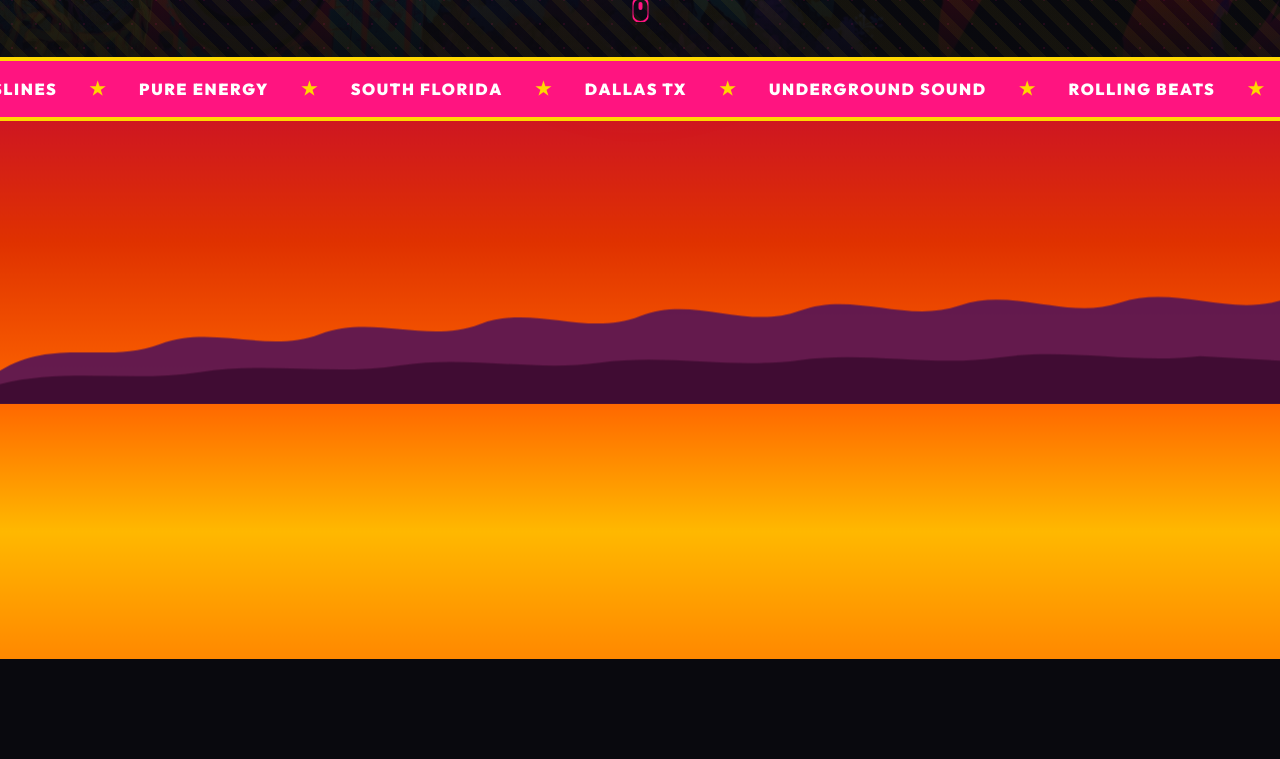
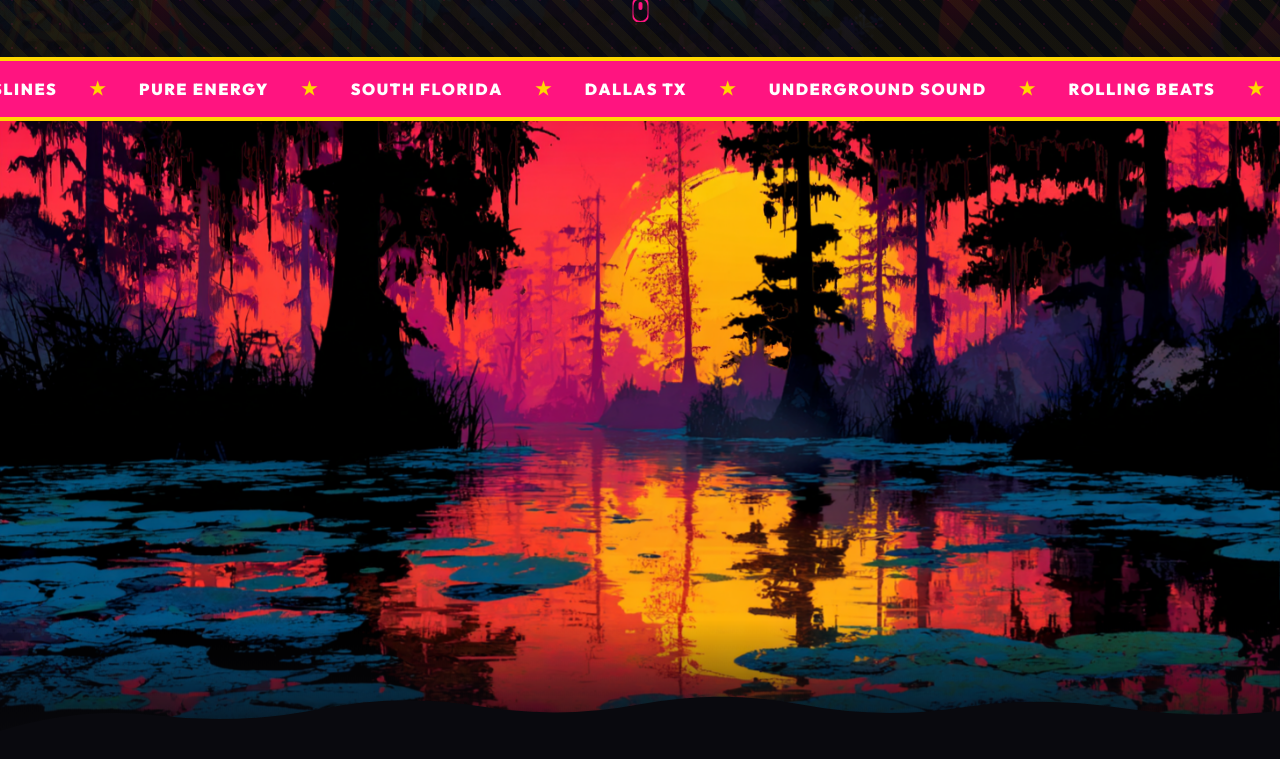
Before and after one commit to numonics-byte/nu-infinite, a Next.js app: page / in a window 1280 px wide. Shown: the part 780-1539 px from the top of the page. Built offline with nearby package versions, Linux system fonts and the light colour scheme.

Commit message:
feat: enhanced parallax - 7 layers, lerp smoothing, scale shift, haze, drift

```diff
--- a/src/components/FloridaParallax.tsx
+++ b/src/components/FloridaParallax.tsx
@@ -2,38 +2,89 @@
 
 import { useEffect, useRef } from "react";
 
-// ─── Parallax speed per layer ─────────────────────────────────────────────
-// 5 layers: sky (barely moves) → foreground PNG (fastest)
-const SPEEDS = [0.02, 0.07, 0.14, 0.38, 0.6];
+// ─── Layer config ─────────────────────────────────────────────────────────
+// 7 layers with wide speed spread for dramatic depth separation
+const LAYER_CONFIG = [
+  { speed: 0.01, scale: 0,    driftX: 0    },  // 0 – sky gradient
+  { speed: 0.06, scale: 0,    driftX: 0    },  // 1 – sun + distant treeline
+  { speed: 0.10, scale: 0,    driftX: 0    },  // 2 – atmospheric haze
+  { speed: 0.22, scale: 0.02, driftX: 0    },  // 3 – everglades midground
+  { speed: 0.36, scale: 0.03, driftX: 0.02 },  // 4 – mid-depth cypress SVGs
+  { speed: 0.55, scale: 0.05, driftX: 0.04 },  // 5 – foreground PNG
+  { speed: 0.70, scale: 0,    driftX: 0    },  // 6 – bottom page fade
+];
+
+const LERP_FACTOR = 0.08; // smoothing factor (lower = smoother / more lag)
 
 // ─── Main component ───────────────────────────────────────────────────────
 export default function FloridaParallax() {
   const sectionRef = useRef<HTMLElement>(null);
-  const layerRefs  = useRef<(HTMLDivElement | null)[]>(Array(5).fill(null));
+  const layerRefs  = useRef<(HTMLDivElement | null)[]>(Array(7).fill(null));
+  const currentY   = useRef<number[]>(Array(7).fill(0));
+  const targetY    = useRef<number[]>(Array(7).fill(0));
+  const currentX   = useRef<number[]>(Array(7).fill(0));
+  const targetX    = useRef<number[]>(Array(7).fill(0));
+  const currentS   = useRef<number[]>(Array(7).fill(1));
+  const targetS    = useRef<number[]>(Array(7).fill(1));
   const rafRef     = useRef<number>(0);
+  const running    = useRef(true);
 
   useEffect(() => {
-    function update() {
+    function computeTargets() {
       const section = sectionRef.current;
       if (!section) return;
       const rect    = section.getBoundingClientRect();
-      // px the section has entered the viewport from the bottom (0 = just touched bottom edge)
       const entered = Math.max(0, window.innerHeight - rect.top);
+      const progress = Math.min(1, entered / (window.innerHeight + section.offsetHeight));
 
-      layerRefs.current.forEach((el, i) => {
-        if (el) el.style.transform = `translateY(${-entered * SPEEDS[i]}px)`;
+      LAYER_CONFIG.forEach((cfg, i) => {
+        targetY.current[i] = -entered * cfg.speed;
+        targetX.current[i] = entered * cfg.driftX * (i % 2 === 0 ? 1 : -1);
+        targetS.current[i] = 1 + progress * cfg.scale;
       });
     }
 
-    function onScroll() {
-      cancelAnimationFrame(rafRef.current);
-      rafRef.current = requestAnimationFrame(update);
+    function lerp(a: number, b: number, t: number) {
+      return a + (b - a) * t;
     }
 
-    window.addEventListener("scroll", onScroll, { passive: true });
-    update();
+    function animate() {
+      if (!running.current) return;
+
+      computeTargets();
+
+      let needsUpdate = false;
+      layerRefs.current.forEach((el, i) => {
+        if (!el) return;
+
+        const dy = Math.abs(targetY.current[i] - currentY.current[i]);
+        const dx = Math.abs(targetX.current[i] - currentX.current[i]);
+        const ds = Math.abs(targetS.current[i] - currentS.current[i]);
+
+        if (dy > 0.1 || dx > 0.1 || ds > 0.0001) {
+          needsUpdate = true;
+          currentY.current[i] = lerp(currentY.current[i], targetY.current[i], LERP_FACTOR);
+          currentX.current[i] = lerp(currentX.current[i], targetX.current[i], LERP_FACTOR);
+          currentS.current[i] = lerp(currentS.current[i], targetS.current[i], LERP_FACTOR);
+        }
+
+        el.style.transform =
+          `translate3d(${currentX.current[i]}px, ${currentY.current[i]}px, 0) scale(${currentS.current[i]})`;
+      });
+
+      if (needsUpdate) {
+        rafRef.current = requestAnimationFrame(animate);
+      } else {
+        // Idle — wait for next scroll
+        rafRef.current = requestAnimationFrame(animate);
+      }
+    }
+
+    // Kick off continuous animation loop
+    rafRef.current = requestAnimationFrame(animate);
+
     return () => {
-      window.removeEventListener("scroll", onScroll);
+      running.current = false;
       cancelAnimationFrame(rafRef.current);
     };
   }, []);
@@ -48,7 +99,7 @@
       className="relative overflow-hidden h-[50vh] md:h-[80vh]"
       aria-hidden="true"
     >
-      {/* ── Layer 0 · Sky (furthest, barely moves) ──────────────────── */}
+      {/* ── Layer 0 · Sky gradient (furthest) ─────────────────────────── */}
       <div
         ref={layerRef(0)}
         className="absolute inset-0 will-change-transform"
@@ -64,15 +115,15 @@
         <div
           className="absolute"
           style={{
-            width: 200,
-            height: 200,
+            width: 220,
+            height: 220,
             background:
-              "radial-gradient(circle, #FFE050 25%, #FFAA00 55%, rgba(255,130,0,0.3) 75%, transparent 90%)",
+              "radial-gradient(circle, #FFE050 20%, #FFAA00 50%, rgba(255,130,0,0.3) 72%, transparent 88%)",
             borderRadius: "50%",
-            top: "10%",
+            top: "8%",
             left: "50%",
             transform: "translateX(-50%)",
-            boxShadow: "0 0 80px 30px rgba(255, 180, 0, 0.35)",
+            boxShadow: "0 0 100px 40px rgba(255, 180, 0, 0.4), 0 0 200px 80px rgba(255, 100, 0, 0.15)",
           }}
         />
         {/* Distant jagged treeline — two layers for depth */}
@@ -99,8 +150,18 @@
         </svg>
       </div>
 
-      {/* ── Layer 2 · Main florida_everglades.png ────────────────────── */}
-      <div ref={layerRef(2)} className="absolute inset-0 will-change-transform">
+      {/* ── Layer 2 · Atmospheric haze (aerial perspective) ───────────── */}
+      <div
+        ref={layerRef(2)}
+        className="absolute inset-0 will-change-transform pointer-events-none"
+        style={{
+          background:
+            "linear-gradient(180deg, rgba(92,24,82,0.35) 0%, rgba(62,12,48,0.2) 40%, rgba(192,0,60,0.08) 70%, transparent 100%)",
+        }}
+      />
+
+      {/* ── Layer 3 · Main florida_everglades.png (midground) ────────── */}
+      <div ref={layerRef(3)} className="absolute inset-0 will-change-transform">
         {/* eslint-disable-next-line @next/next/no-img-element */}
         <img
           src="/florida_everglades.png"
@@ -109,8 +170,58 @@
         />
       </div>
 
-      {/* ── Layer 3 · Foreground PNG (RGBA transparency) ─────────────── */}
-      <div ref={layerRef(3)} className="absolute inset-0 will-change-transform">
+      {/* ── Layer 4 · Mid-depth cypress silhouettes (SVG) ────────────── */}
+      <div ref={layerRef(4)} className="absolute inset-0 will-change-transform pointer-events-none">
+        <svg
+          viewBox="0 0 1920 600"
+          className="absolute bottom-0 w-full"
+          preserveAspectRatio="none"
+          style={{ height: "65%" }}
+        >
+          {/* Left cluster */}
+          <path
+            d="M-20,600 L-20,320 C-10,310 0,250 10,200 C15,175 20,160 25,200
+               C30,240 35,180 40,150 C45,130 50,180 55,220
+               C60,260 70,200 75,280 C80,340 90,350 100,360 L120,600 Z"
+            fill="#1A0820"
+            opacity="0.7"
+          />
+          {/* Left-center tree */}
+          <path
+            d="M280,600 L280,380 C290,360 300,290 310,240 C315,210 320,190 325,240
+               C330,280 340,220 345,200 C350,180 355,230 360,270
+               C370,350 380,370 390,380 L400,600 Z"
+            fill="#12061A"
+            opacity="0.55"
+          />
+          {/* Right-center tree */}
+          <path
+            d="M1500,600 L1500,350 C1510,330 1520,260 1530,210 C1535,185 1540,165 1545,210
+               C1550,250 1560,190 1565,170 C1570,155 1575,200 1580,240
+               C1590,320 1600,340 1610,350 L1620,600 Z"
+            fill="#1A0820"
+            opacity="0.65"
+          />
+          {/* Right cluster */}
+          <path
+            d="M1780,600 L1780,290 C1790,275 1800,210 1810,160 C1815,140 1820,125 1825,160
+               C1830,200 1840,140 1845,120 C1850,105 1855,145 1860,185
+               C1865,225 1875,260 1885,300 C1890,340 1900,360 1910,380 L1940,600 Z"
+            fill="#12061A"
+            opacity="0.6"
+          />
+          {/* Ground fill connecting the trees */}
+          <path
+            d="M0,600 L0,480 Q200,440 400,460 Q600,480 800,450 Q1000,420 1200,455
+               Q1400,490 1600,460 Q1800,430 1920,470 L1920,600 Z"
+            fill="#0D0414"
+            opacity="0.5"
+          />
+        </svg>
+      </div>
+
+      {/* ── Layer 5 · Foreground PNG (RGBA, closest to viewer) ────────── */}
+      <div ref={layerRef(5)} className="absolute inset-0 will-change-transform">
         {/* eslint-disable-next-line @next/next/no-img-element */}
         <img
           src="/foreground.png"
@@ -119,12 +230,12 @@
         />
       </div>
 
-      {/* ── Layer 4 · Bottom fade into page background ───────────────── */}
+      {/* ── Layer 6 · Bottom fade into page background ───────────────── */}
       <div
-        ref={layerRef(4)}
+        ref={layerRef(6)}
         className="absolute inset-0 will-change-transform pointer-events-none"
       >
-        {/* Irregular ground silhouette along the very bottom */}
+        {/* Irregular ground silhouette */}
         <svg
           viewBox="0 0 1920 240"
           className="absolute bottom-0 w-full"
@@ -138,7 +249,7 @@
           />
         </svg>
 
-        {/* Smooth gradient fade into the page background */}
+        {/* Smooth gradient fade */}
         <div
           className="absolute bottom-0 left-0 right-0"
           style={{
```
